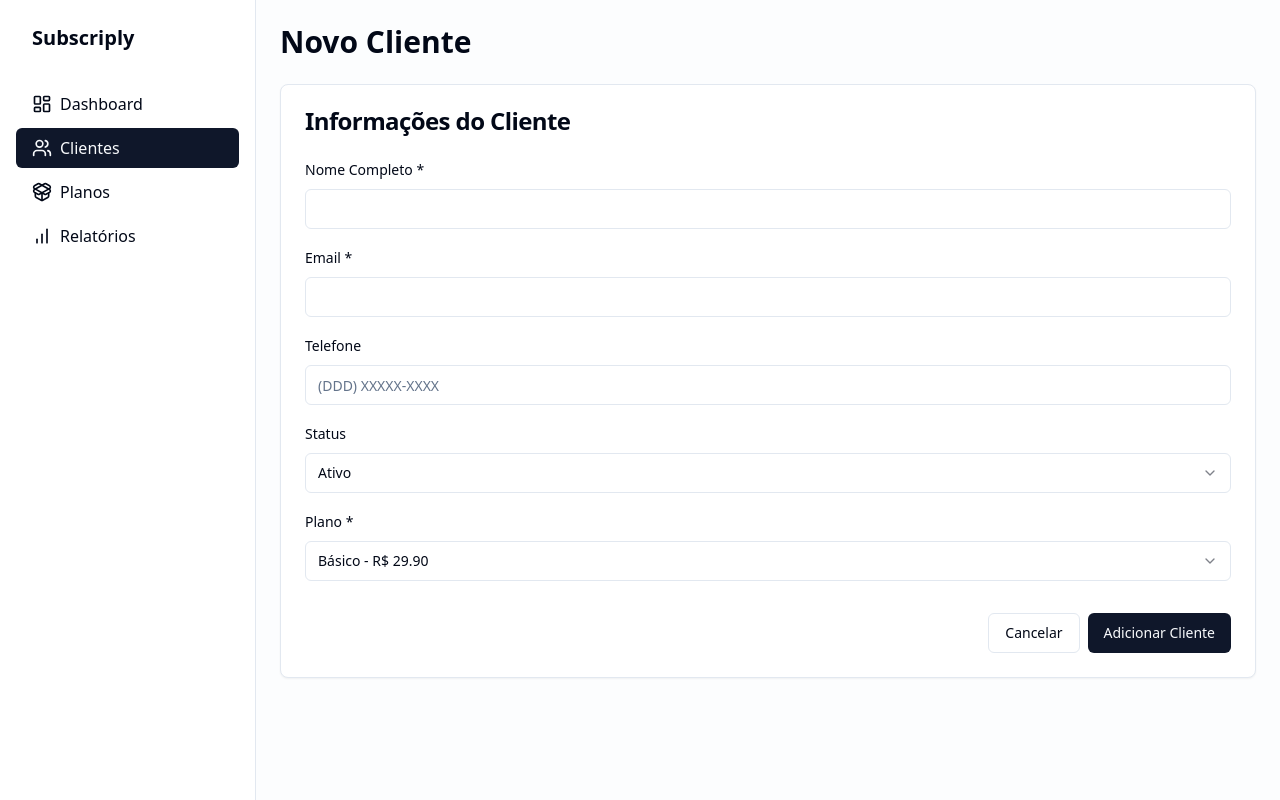
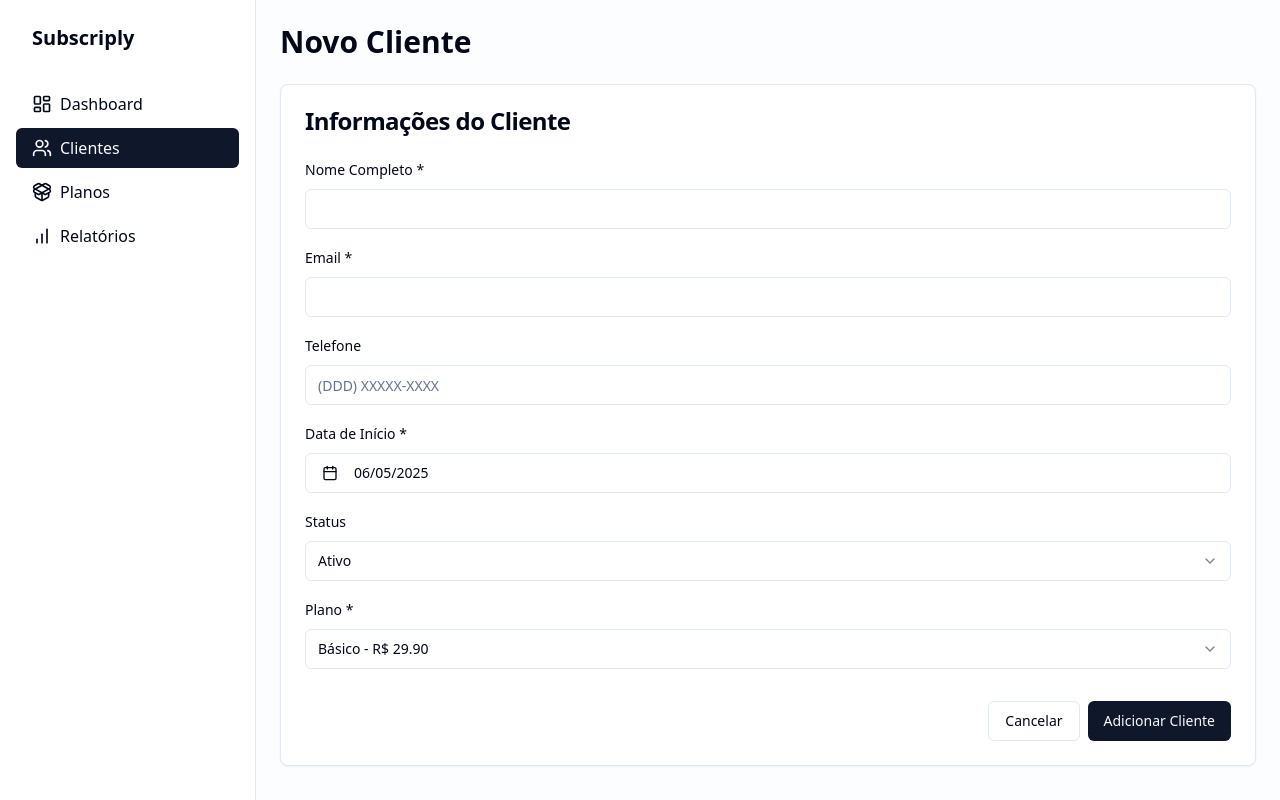
Before and after one commit to Erivelton1811/subscriply-client-control, a React (Vite) app: page /customers/new in a window 1280 px wide. Built offline with nearby package versions, Linux system fonts and the light colour scheme.

Commit message:
feat: Add start date to customer form
Adds a start date input to the customer form.

```diff
--- a/src/pages/CustomerForm.tsx
+++ b/src/pages/CustomerForm.tsx
@@ -13,6 +13,15 @@ import {
   SelectTrigger,
   SelectValue,
 } from "@/components/ui/select";
+import { Calendar } from "@/components/ui/calendar";
+import {
+  Popover,
+  PopoverContent,
+  PopoverTrigger,
+} from "@/components/ui/popover";
+import { format } from "date-fns";
+import { CalendarIcon } from "lucide-react";
+import { cn } from "@/lib/utils";
 
 export default function CustomerForm() {
   const { id } = useParams();
@@ -28,6 +37,9 @@ export default function CustomerForm() {
     status: "active" as "active" | "inactive",
     startDate: new Date().toISOString(),
   });
+
+  // State to hold the date object for the calendar
+  const [selectedDate, setSelectedDate] = useState<Date>(new Date());
 
   const [errors, setErrors] = useState({
     name: "",
@@ -47,6 +59,7 @@ export default function CustomerForm() {
           status: customer.status || "active",
           startDate: customer.startDate,
         });
+        setSelectedDate(new Date(customer.startDate));
       }
     } else if (plans.length > 0) {
       // Default to first plan for new customers
@@ -85,10 +98,16 @@ export default function CustomerForm() {
 
     if (!validateForm()) return;
 
+    // Update formData with the selected date ISO string
+    const dataToSubmit = {
+      ...formData,
+      startDate: selectedDate.toISOString(),
+    };
+
     if (id) {
-      updateCustomer(id, formData);
+      updateCustomer(id, dataToSubmit);
     } else {
-      addCustomer(formData);
+      addCustomer(dataToSubmit);
     }
 
     navigate("/customers");
@@ -114,6 +133,12 @@ export default function CustomerForm() {
       ...formData,
       status: value,
     });
+  };
+
+  const handleDateSelect = (date: Date | undefined) => {
+    if (date) {
+      setSelectedDate(date);
+    }
   };
 
   return (
@@ -166,6 +191,37 @@ export default function CustomerForm() {
                 onChange={handleChange}
                 placeholder="(DDD) XXXXX-XXXX"
               />
+            </div>
+
+            <div className="space-y-2">
+              <Label htmlFor="startDate">Data de Início *</Label>
+              <Popover>
+                <PopoverTrigger asChild>
+                  <Button
+                    variant="outline"
+                    className={cn(
+                      "w-full justify-start text-left font-normal",
+                      !selectedDate && "text-muted-foreground"
+                    )}
+                  >
+                    <CalendarIcon className="mr-2 h-4 w-4" />
+                    {selectedDate ? (
+                      format(selectedDate, "dd/MM/yyyy")
+                    ) : (
+                      <span>Selecione a data</span>
+                    )}
+                  </Button>
+                </PopoverTrigger>
+                <PopoverContent className="w-auto p-0">
+                  <Calendar
+                    mode="single"
+                    selected={selectedDate}
+                    onSelect={handleDateSelect}
+                    initialFocus
+                    className={cn("p-3 pointer-events-auto")}
+                  />
+                </PopoverContent>
+              </Popover>
             </div>
 
             <div className="space-y-2">
```
